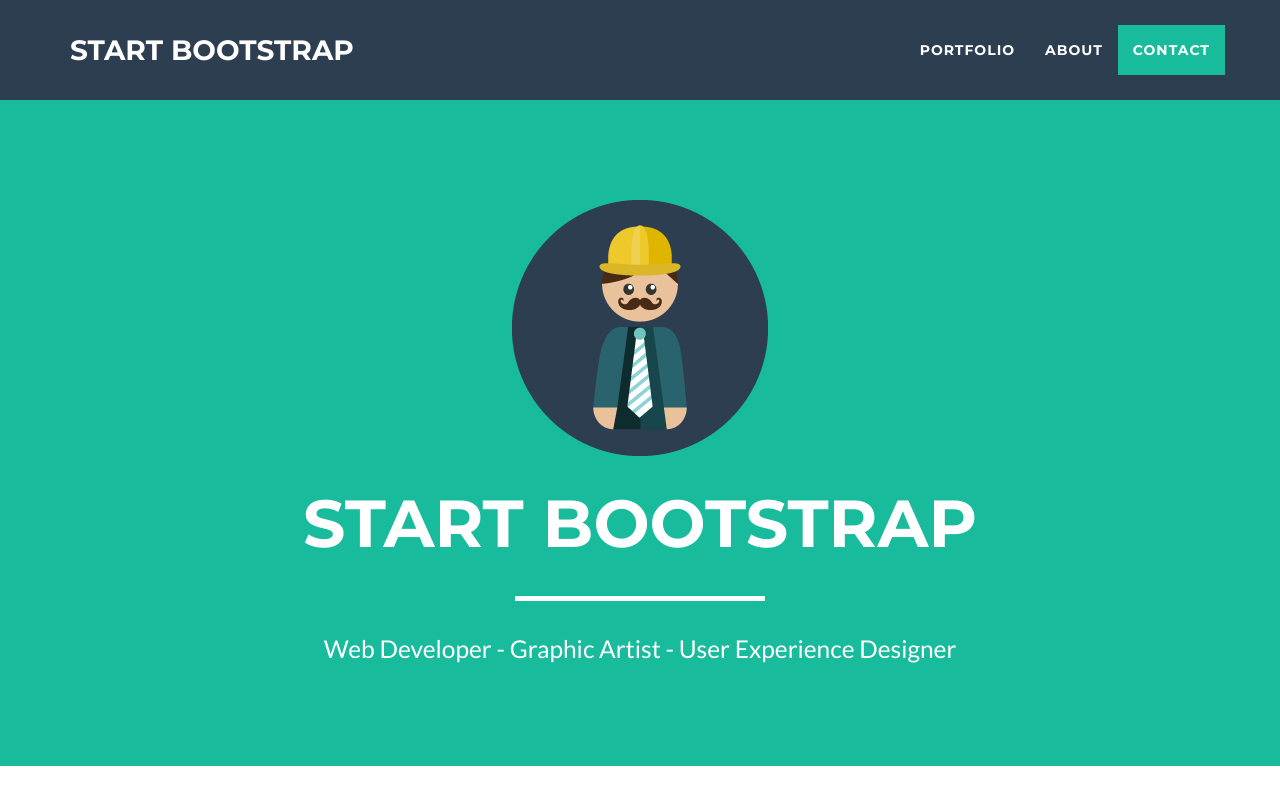
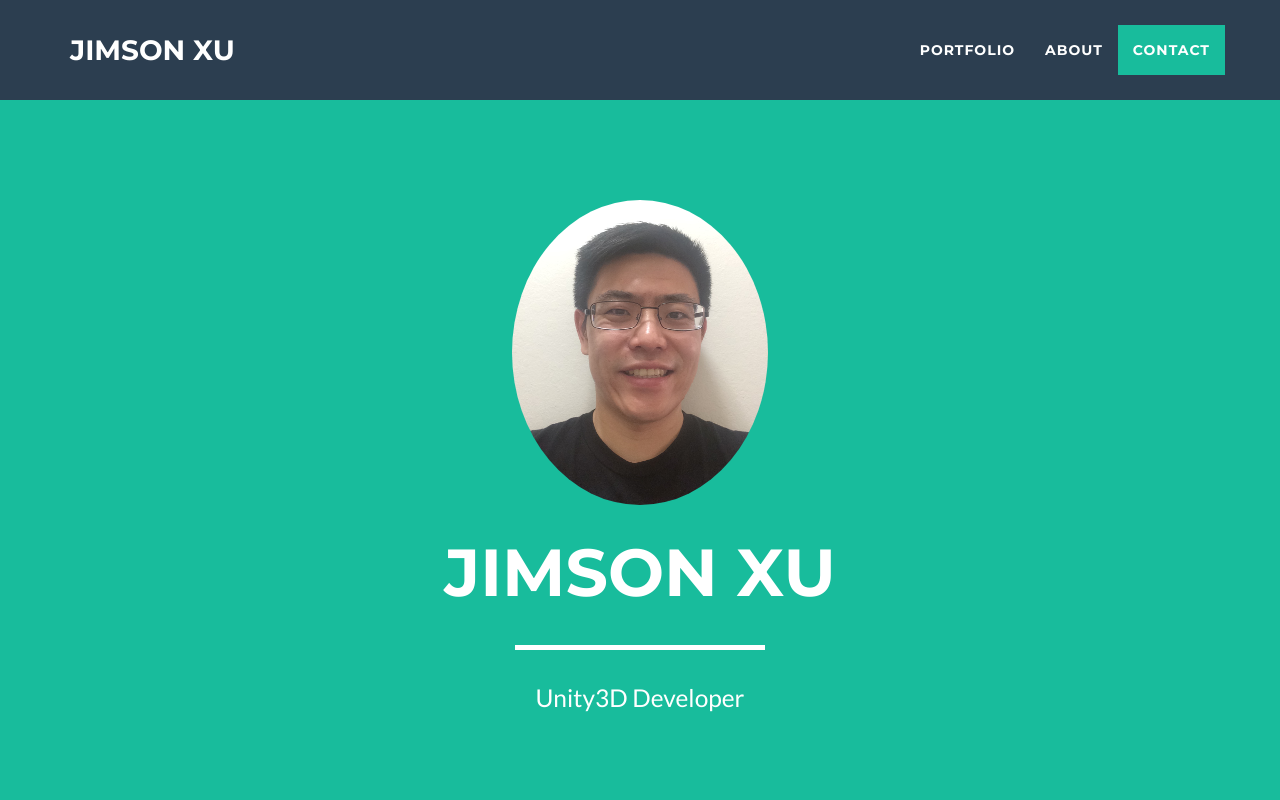
Before and after one commit to jimsonxu/jimsonxu.github.io, a website: page index.html in a window 1280 px wide. Shown: the top 800 px of the page. Drawn offline with nearby package versions, Linux system fonts and the light colour scheme.

Commit message:
Customize "above the fold" to describe me
Add a profile picture, my name, and my job role.

```diff
--- a/index.html
+++ b/index.html
@@ -9,7 +9,7 @@
     <meta name="description" content="">
     <meta name="author" content="">
 
-    <title>Freelancer - Start Bootstrap Theme</title>
+    <title>Jimson Xu - Work Portfolio</title>
 
     <!-- Bootstrap Core CSS -->
     <link href="vendor/bootstrap/css/bootstrap.min.css" rel="stylesheet">
@@ -41,7 +41,7 @@
                 <button type="button" class="navbar-toggle" data-toggle="collapse" data-target="#bs-example-navbar-collapse-1">
                     <span class="sr-only">Toggle navigation</span> Menu <i class="fa fa-bars"></i>
                 </button>
-                <a class="navbar-brand" href="#page-top">Start Bootstrap</a>
+                <a class="navbar-brand" href="#page-top">Jimson Xu</a>
             </div>
 
             <!-- Collect the nav links, forms, and other content for toggling -->
@@ -71,11 +71,11 @@
         <div class="container">
             <div class="row">
                 <div class="col-lg-12">
-                    <img class="img-responsive" src="img/profile.png" alt="">
+                    <img class="img-responsive img-circle" src="img/profile-picture.png" alt="">
                     <div class="intro-text">
-                        <span class="name">Start Bootstrap</span>
+                        <span class="name">Jimson Xu</span>
                         <hr class="star-light">
-                        <span class="skills">Web Developer - Graphic Artist - User Experience Designer</span>
+                        <span class="skills">Unity3D Developer</span>
                     </div>
                 </div>
             </div>
```
Also changed, not shown: img/profile-picture.png (added).
